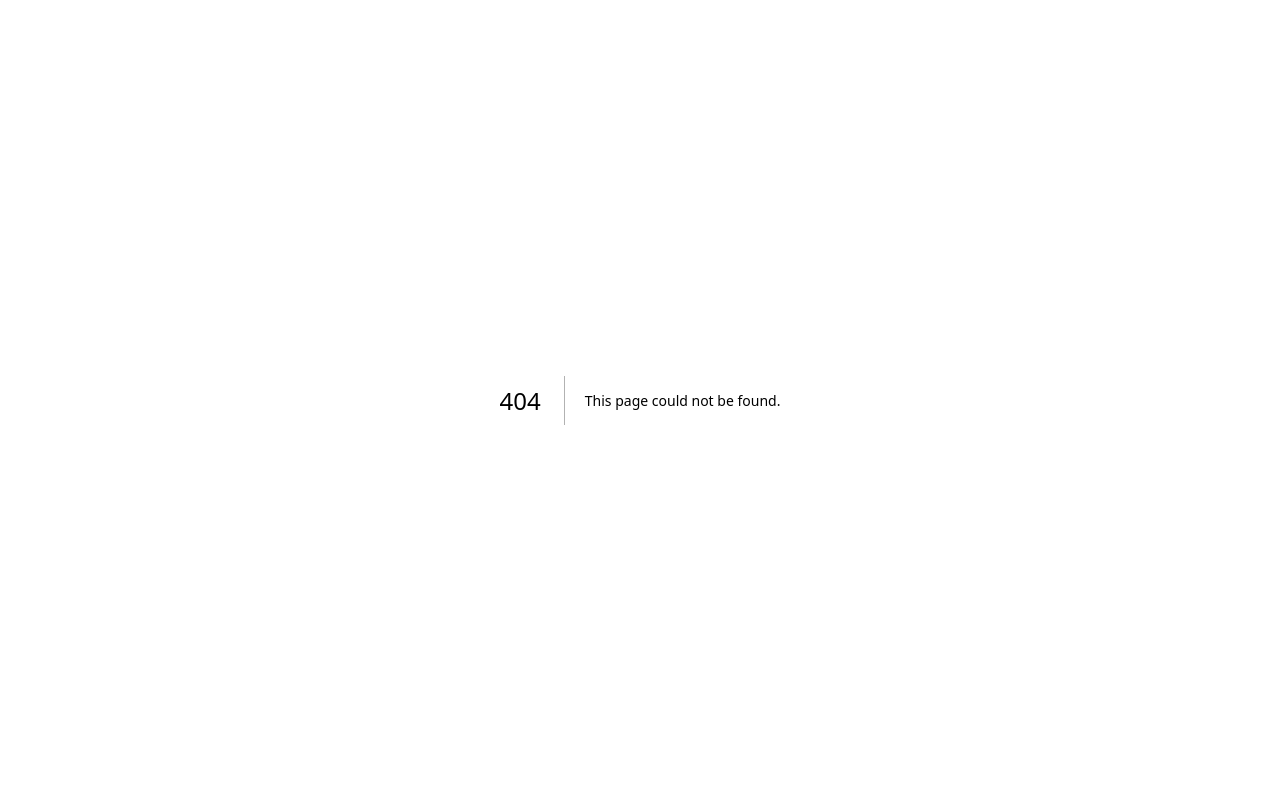
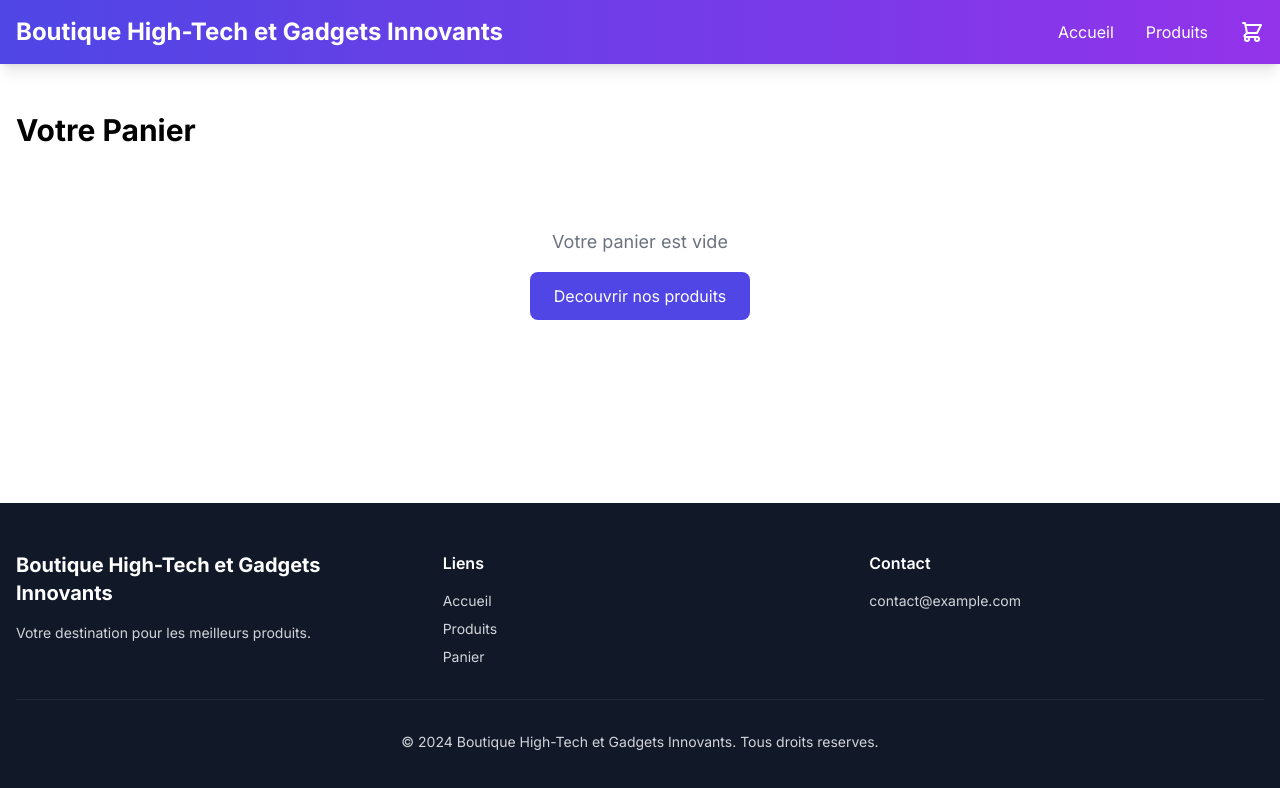
Before and after one commit to danokctorrey81y9u763-glitch/generated-ecommerce, a Next.js app: page /cart in a window 1280 px wide. Before the commit this address had no page. Shown: the top 788 px of the page. Built offline with nearby package versions, Linux system fonts and the light colour scheme.

Commit message:
Update src/app/cart/page.tsx

```diff
--- /dev/null
+++ b/src/app/cart/page.tsx
@@ -0,0 +1,81 @@
+'use client'
+import Link from 'next/link'
+import Image from 'next/image'
+import Header from '@/components/Header'
+import Footer from '@/components/Footer'
+import { useCart } from '@/components/CartProvider'
+
+export default function CartPage() {
+  const { items, removeItem, updateQuantity, total } = useCart()
+
+  return (
+    <div className="min-h-screen flex flex-col">
+      <Header />
+
+      <main className="flex-grow container mx-auto px-4 py-12">
+        <h1 className="text-3xl font-bold mb-8">Votre Panier</h1>
+
+        {items.length === 0 ? (
+          <div className="text-center py-12">
+            <p className="text-gray-500 text-lg mb-4">Votre panier est vide</p>
+            <Link href="/products" className="inline-block bg-indigo-600 text-white px-6 py-3 rounded-lg hover:bg-indigo-700 transition">
+              Decouvrir nos produits
+            </Link>
+          </div>
+        ) : (
+          <div className="grid lg:grid-cols-3 gap-8">
+            <div className="lg:col-span-2 space-y-4">
+              {items.map(item => (
+                <div key={item.product.id} className="flex gap-4 bg-white p-4 rounded-lg shadow">
+                  <div className="relative w-24 h-24 flex-shrink-0 rounded overflow-hidden">
+                    <Image src={item.product.image} alt={item.product.name} fill className="object-cover" />
+                  </div>
+                  <div className="flex-grow">
+                    <h3 className="font-semibold">{item.product.name}</h3>
+                    <p className="text-indigo-600 font-bold">{item.product.price.toFixed(2)} &euro;</p>
+                    <div className="flex items-center gap-2 mt-2">
+                      <button onClick={() => updateQuantity(item.product.id, item.quantity - 1)} className="w-8 h-8 border rounded hover:bg-gray-100">-</button>
+                      <span className="w-8 text-center">{item.quantity}</span>
+                      <button onClick={() => updateQuantity(item.product.id, item.quantity + 1)} className="w-8 h-8 border rounded hover:bg-gray-100">+</button>
+                      <button onClick={() => removeItem(item.product.id)} className="ml-4 text-red-500 hover:text-red-700 text-sm">
+                        Supprimer
+                      </button>
+                    </div>
+                  </div>
+                  <div className="text-right">
+                    <p className="font-bold">{(item.product.price * item.quantity).toFixed(2)} &euro;</p>
+                  </div>
+                </div>
+              ))}
+            </div>
+
+            <div className="bg-white p-6 rounded-lg shadow h-fit">
+              <h2 className="text-xl font-bold mb-4">Resume</h2>
+              <div className="space-y-2 mb-4">
+                <div className="flex justify-between">
+                  <span>Sous-total</span>
+                  <span>{total.toFixed(2)} &euro;</span>
+                </div>
+                <div className="flex justify-between">
+                  <span>Livraison</span>
+                  <span>Gratuite</span>
+                </div>
+              </div>
+              <div className="border-t pt-4 mb-6">
+                <div className="flex justify-between font-bold text-lg">
+                  <span>Total</span>
+                  <span>{total.toFixed(2)} &euro;</span>
+                </div>
+              </div>
+              <Link href="/checkout" className="block w-full bg-indigo-600 text-white text-center py-3 rounded-lg hover:bg-indigo-700 transition font-semibold">
+                Passer commande
+              </Link>
+            </div>
+          </div>
+        )}
+      </main>
+
+      <Footer />
+    </div>
+  )
+}
```
